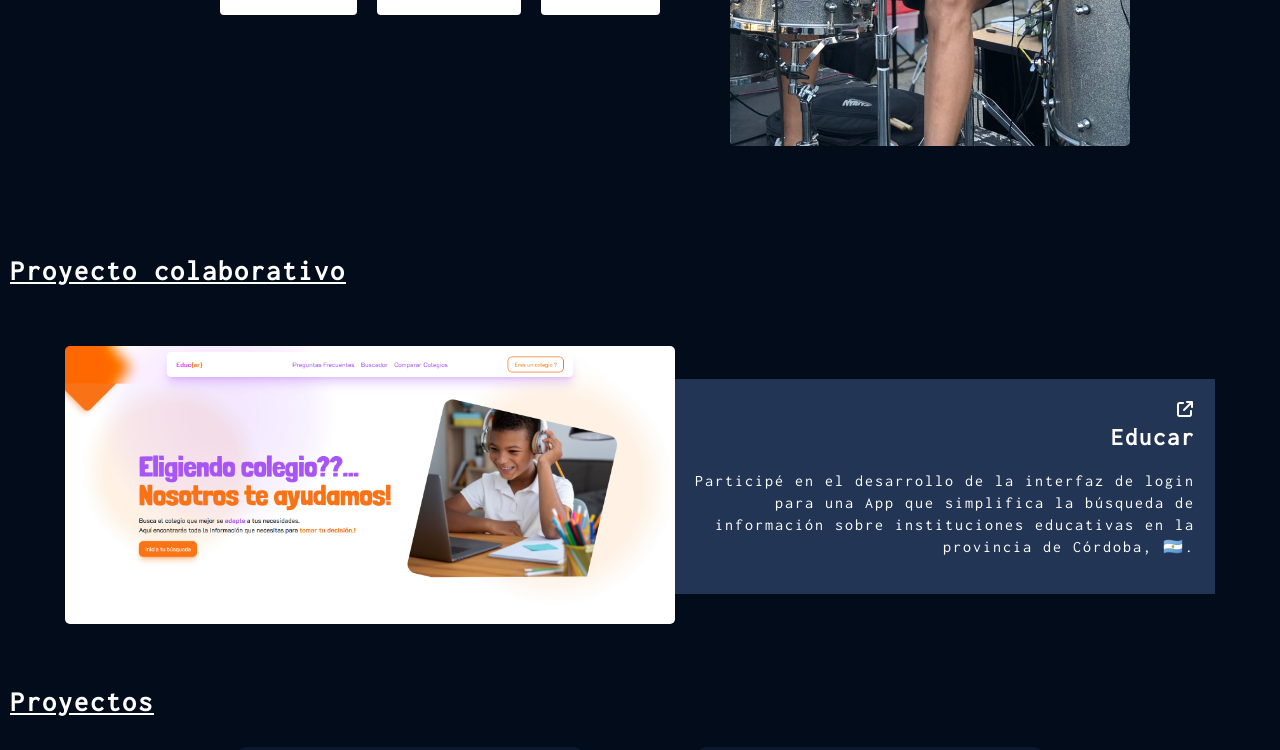
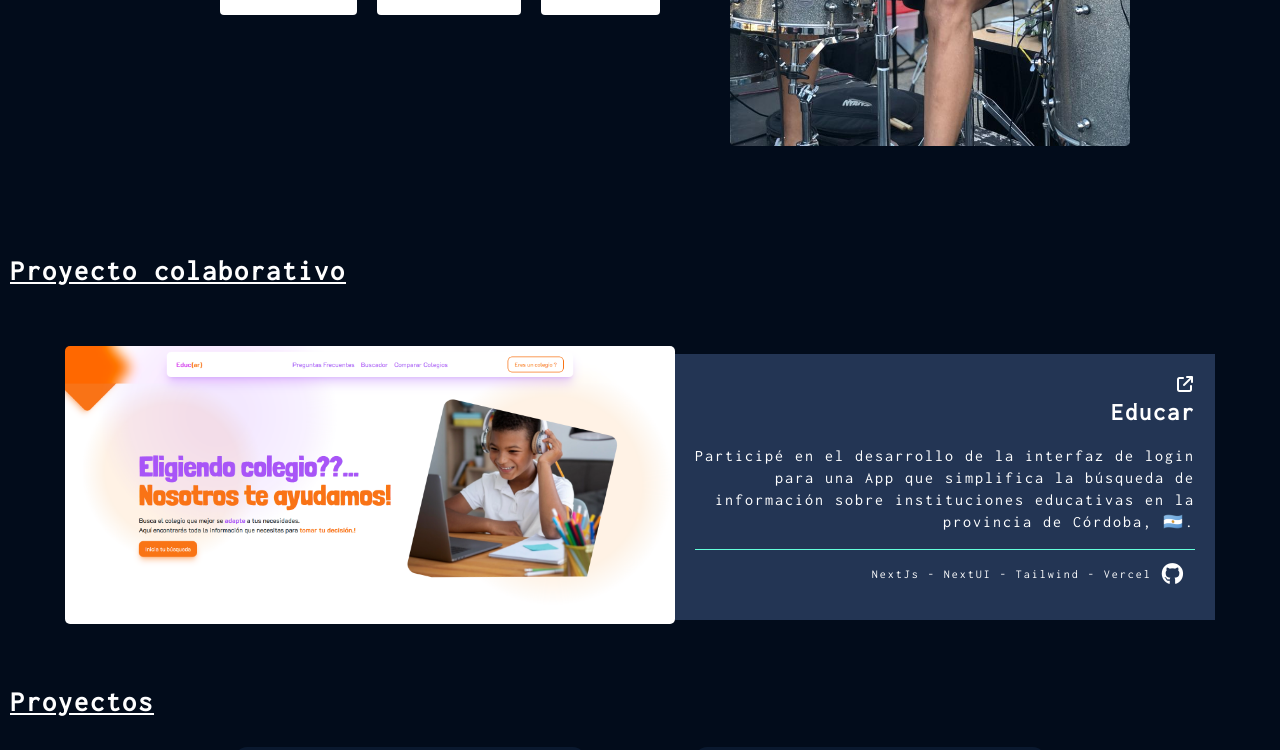
Before and after one commit to CristianMozetich/Portfolio, a React (Vite) app: page / in a window 1280 px wide. Shown: the part 454-1204 px from the top of the page. Built offline with nearby package versions, Linux system fonts and the light colour scheme.

Commit message:
actualizaciones

```diff
--- a/src/Components/EducarProyect/EducarProyect.css
+++ b/src/Components/EducarProyect/EducarProyect.css
@@ -44,6 +44,19 @@
     line-height: 1.375;
 }
 
+.tech_educar{
+    display: flex;
+    align-items: center;
+    justify-content: end;
+}
+.tech_edu{
+    font-size: 0.75em;
+}
+.github_educar{
+    font-size: 22px;
+    padding: 5px;
+    margin: 5px;
+}
 .desc_educar h2{
     margin: 0px;
 }
--- a/src/Components/EducarProyect/EducarProyect.jsx
+++ b/src/Components/EducarProyect/EducarProyect.jsx
@@ -16,7 +16,14 @@ const EducarProyect = () => {
             <i className="fa-solid fa-arrow-up-right-from-square"></i>
             <h2>Educar</h2>
         </a>
-            <p>Participé en el desarrollo de la interfaz de login para una App que simplifica la búsqueda de información sobre instituciones educativas en la provincia de Córdoba, 🇦🇷.</p>
+        <div>
+          <p>Participé en el desarrollo de la interfaz de login para una App que simplifica la búsqueda de información sobre instituciones educativas en la provincia de Córdoba, 🇦🇷.</p>
+        </div>
+        <div className='divider'></div>
+        <div className='tech_educar'>
+          <p className='tech_edu'>NextJs - NextUI - Tailwind - Vercel</p>
+          <a className='github_educar' href="https://github.com/No-Country/c15-40-t-java-react" target='_blank'><i className="fa-brands fa-github"></i></a>
+        </div>
         </div>
     </article>
   </>
```
